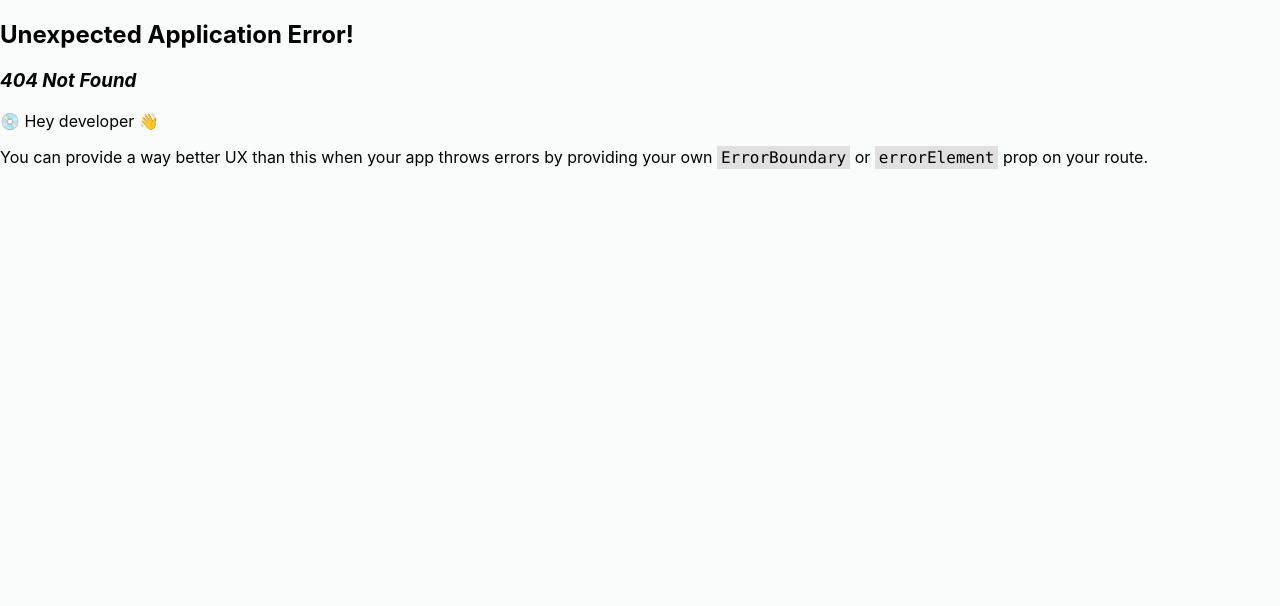
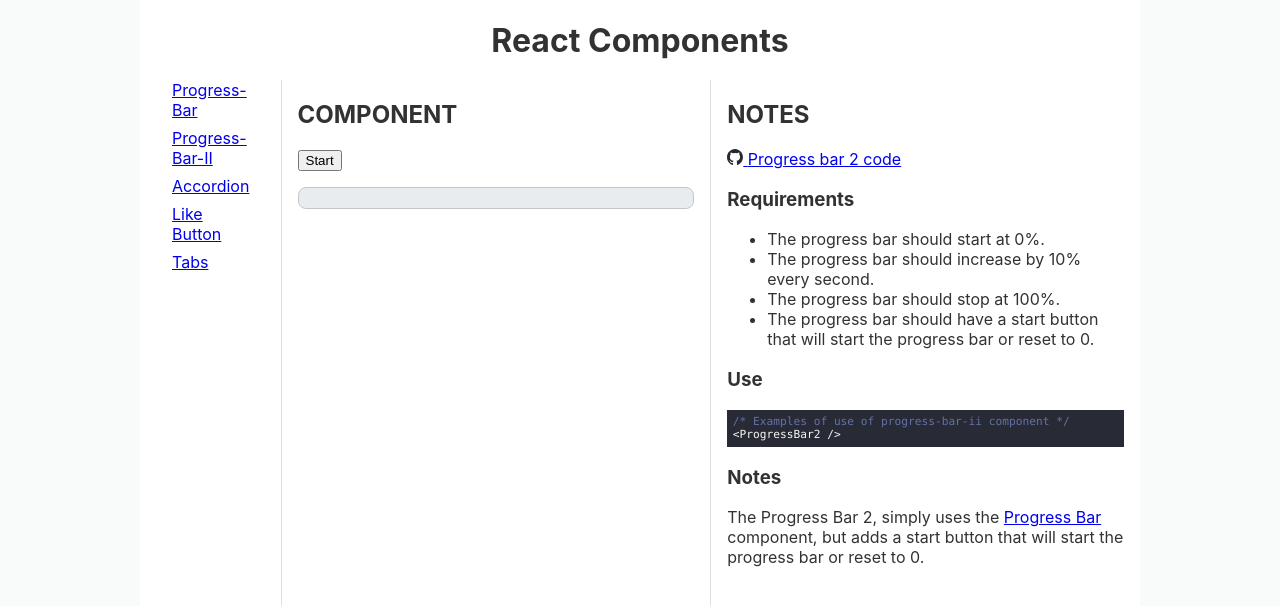
Before and after one commit to ruanha/react-components, a React (Create React App) app: page /react-components/progress-bar-ii in a window 1280 px wide. Before the commit this address had no page. Shown: the top 606 px of the page. Built offline with nearby package versions, Linux system fonts and the light colour scheme.

Commit message:
integrate progress-bar-ii in the app

```diff
--- a/src/component.tsx
+++ b/src/component.tsx
@@ -8,6 +8,7 @@ import { useOutletContext } from "react-router-dom";
 import Tabs from "./components/tabs/tabs";
 import TabsInfo from "./components-info/tabs";
 import ProgressBar2 from "./components/progress-bar-II/progress-bar-ii";
+import ProgressBar2Info from "./components-info/progress-bar-ii";
 
 export default function Component({ componentId }: props) {
   const outlet = useOutletContext();
@@ -22,8 +23,6 @@ export default function Component({ componentId }: props) {
     case "progress-bar":
       return outlet === "main" ? (
         <>
-          <h3>Progress Bar 2</h3>
-          <ProgressBar2 />
           <h3>Default style</h3>
           <ProgressBar percent={0} />
           <ProgressBar percent={1} />
@@ -57,6 +56,8 @@ export default function Component({ componentId }: props) {
       ) : (
         <ProgressBarInfo />
       );
+    case "progress-bar-ii":
+      return outlet === "main" ? <ProgressBar2 /> : <ProgressBar2Info />;
     case "button":
       return outlet === "main" ? (
         <>
--- /dev/null
+++ b/src/components-info/progress-bar-ii.tsx
@@ -0,0 +1,60 @@
+import SyntaxHighlighter from "react-syntax-highlighter";
+import { dracula } from "react-syntax-highlighter/dist/esm/styles/hljs";
+
+import logo from "./github-mark.svg";
+
+export default function ProgressBar2Info() {
+  return (
+    <div className="prose">
+      <a href="https://github.com/ruanha/react-components/tree/main/src/components/progress-bar-ii">
+        <img
+          src={logo}
+          style={{ width: "1rem" }}
+          className="github-logo"
+          alt="github logo"
+        />{" "}
+        Progress bar 2 code
+      </a>
+      <h3>Requirements</h3>
+      {
+        <ul>
+          {info.requirements.map((requirement, index) => (
+            <li key={index}>{requirement}</li>
+          ))}
+        </ul>
+      }
+      <h3>Use</h3>
+      <div className="example-code">
+        <SyntaxHighlighter
+          language="javascript"
+          style={dracula}
+          customStyle={{ fontSize: "0.7rem" }}
+        >
+          {codeExample_1}
+        </SyntaxHighlighter>
+      </div>
+      <h3>Notes</h3>
+      <p>
+        The Progress Bar 2, simply uses the{" "}
+        <a href="/react-components/progress-bar">Progress Bar</a> component, but
+        adds a start button that will start the progress bar or reset to 0.
+      </p>
+    </div>
+  );
+}
+
+const info = {
+  id: "progress-bar-ii",
+  title: "Progress Bar 2",
+  description:
+    "A Progress Bar component with a start button that will start the progress bar or reset to 0.",
+  requirements: [
+    "The progress bar should start at 0%.",
+    "The progress bar should increase by 10% every second.",
+    "The progress bar should stop at 100%.",
+    "The progress bar should have a start button that will start the progress bar or reset to 0.",
+  ],
+};
+
+const codeExample_1 = `/* Examples of use of progress-bar-ii component */
+<ProgressBar2 />`;
--- a/src/index.tsx
+++ b/src/index.tsx
@@ -14,6 +14,10 @@ const router = createBrowserRouter([
       {
         path: "progress-bar",
         element: <Component componentId="progress-bar" />,
+      },
+      {
+        path: "progress-bar-ii",
+        element: <Component componentId="progress-bar-ii" />,
       },
       {
         path: "accordion",
--- a/src/navigation.tsx
+++ b/src/navigation.tsx
@@ -8,6 +8,12 @@ export default function Navigation() {
         to="progress-bar"
       >
         Progress-Bar
+      </Link>
+      <Link
+        style={{ display: "inline-block", margin: "0 1rem 0.5rem" }}
+        to="progress-bar-ii"
+      >
+        Progress-Bar-II
       </Link>
       <Link
         style={{ display: "inline-block", margin: "0 1rem 0.5rem" }}
```
